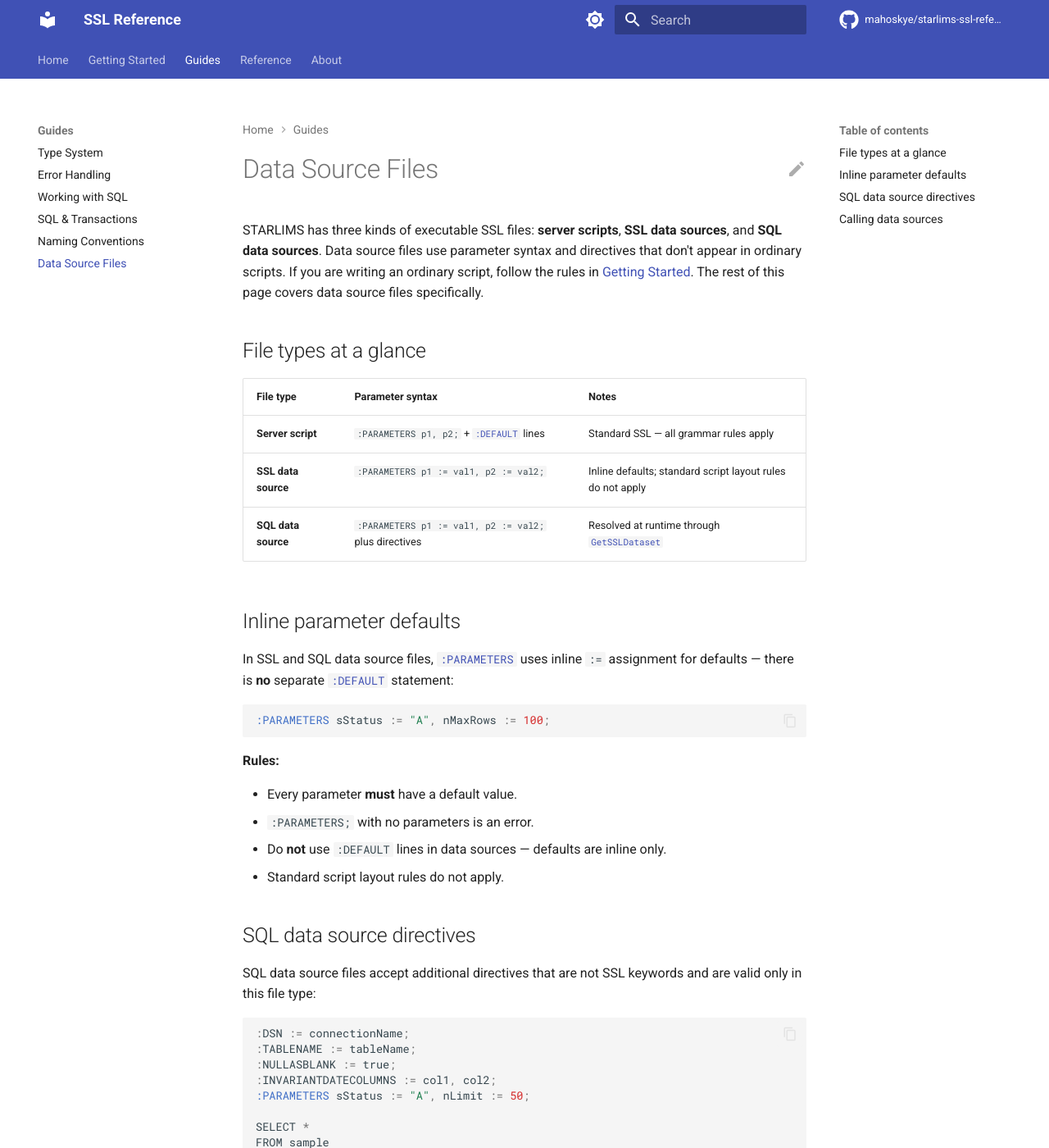
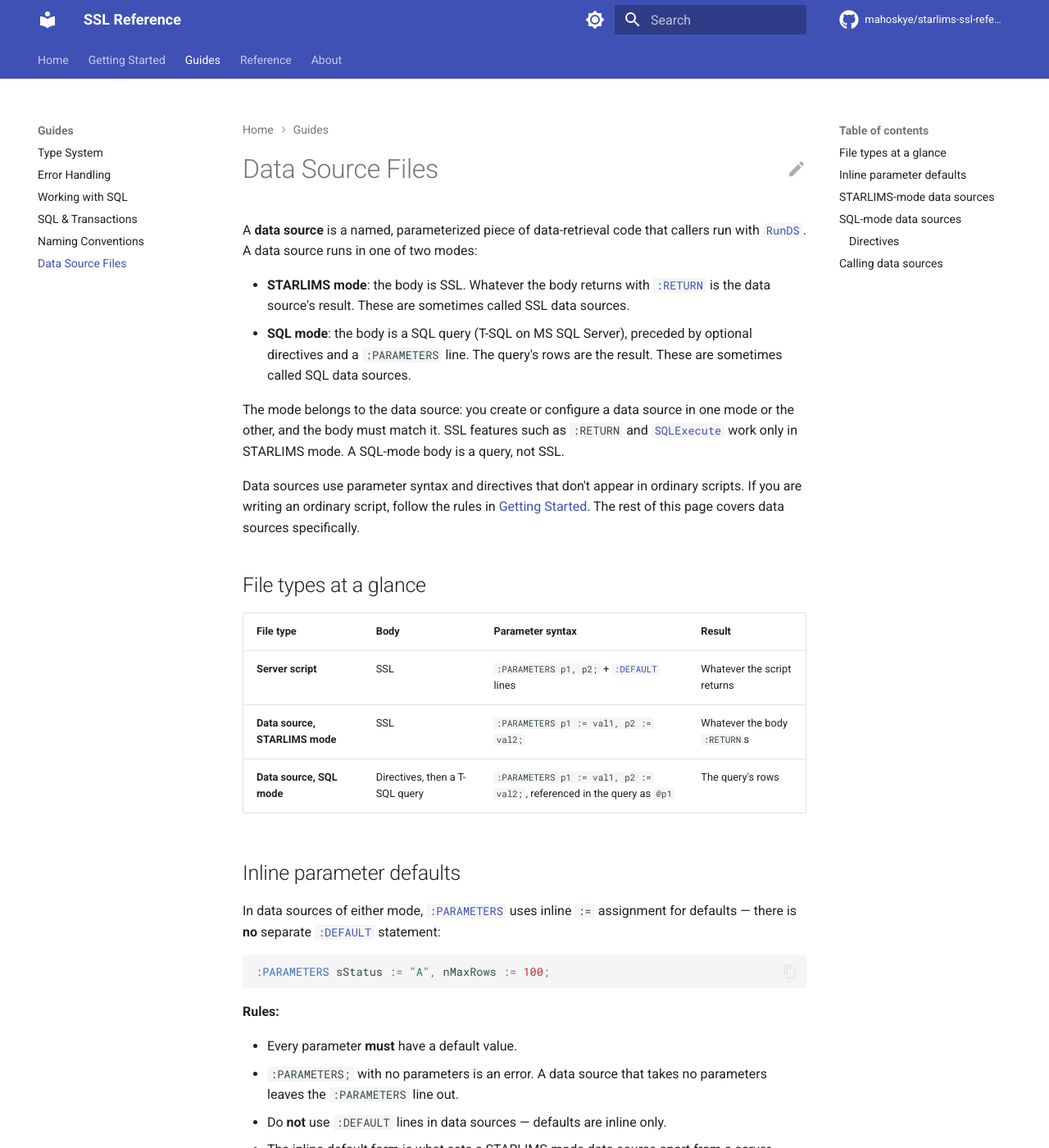
Before and after one commit to mahoskye/starlims-ssl-reference, an MkDocs documentation site: the page built from content/guides/data-sources.md, in a window 1280 px wide and 1400 px high. Shown: the whole window at 82% size. Built offline with MkDocs 1.6.1 and Material for MkDocs 9.7.7, drawn with Linux system fonts in a browser that asks for light colours; plug-ins that fetch from the network failed and are left out; comment, search, counter and statistics services are not loaded; some of the changed text lies outside the part shown.

Commit message:
docs: document data source modes, @name binding, and NULLASBLANK spellings (closes #68)
Introduce STARLIMS mode and SQL mode, fix the SQL-mode example to bind
@name parameters, add a STARLIMS-mode example, and document the
:NULLASBLANK true/false spellings (with a warning that .T./.F. are
ignored) and the bare-name :INVARIANTDATECOLUMNS form.

Co-Authored-By: Claude Opus 5.5 <noreply@anthropic.com>

````diff
--- a/content/guides/data-sources.md
+++ b/content/guides/data-sources.md
@@ -1,18 +1,25 @@
 # Data Source Files
 
-STARLIMS has three kinds of executable SSL files: **server scripts**, **SSL data sources**, and **SQL data sources**. Data source files use parameter syntax and directives that don't appear in ordinary scripts. If you are writing an ordinary script, follow the rules in [Getting Started](../getting-started.md). The rest of this page covers data source files specifically.
+A **data source** is a named, parameterized piece of data-retrieval code that callers run with [`RunDS`](../reference/functions/RunDS.md). A data source runs in one of two modes:
+
+- **STARLIMS mode**: the body is SSL. Whatever the body returns with [`:RETURN`](../reference/keywords/RETURN.md) is the data source's result. These are sometimes called SSL data sources.
+- **SQL mode**: the body is a SQL query (T-SQL on MS SQL Server), preceded by optional directives and a `:PARAMETERS` line. The query's rows are the result. These are sometimes called SQL data sources.
+
+The mode belongs to the data source: you create or configure a data source in one mode or the other, and the body must match it. SSL features such as `:RETURN` and [`SQLExecute`](../reference/functions/SQLExecute.md) work only in STARLIMS mode. A SQL-mode body is a query, not SSL.
+
+Data sources use parameter syntax and directives that don't appear in ordinary scripts. If you are writing an ordinary script, follow the rules in [Getting Started](../getting-started.md). The rest of this page covers data sources specifically.
 
 ## File types at a glance
 
-| File type | Parameter syntax | Notes |
-|-----------|------------------|-------|
-| **Server script** | `:PARAMETERS p1, p2;` + [`:DEFAULT`](../reference/keywords/DEFAULT.md) lines | Standard SSL — all grammar rules apply |
-| **SSL data source** | `:PARAMETERS p1 := val1, p2 := val2;` | Inline defaults; standard script layout rules do not apply |
-| **SQL data source** | `:PARAMETERS p1 := val1, p2 := val2;` plus directives | Resolved at runtime through [`GetSSLDataset`](../reference/functions/GetSSLDataset.md) |
+| File type | Body | Parameter syntax | Result |
+|-----------|------|------------------|--------|
+| **Server script** | SSL | `:PARAMETERS p1, p2;` + [`:DEFAULT`](../reference/keywords/DEFAULT.md) lines | Whatever the script returns |
+| **Data source, STARLIMS mode** | SSL | `:PARAMETERS p1 := val1, p2 := val2;` | Whatever the body `:RETURN`s |
+| **Data source, SQL mode** | Directives, then a T-SQL query | `:PARAMETERS p1 := val1, p2 := val2;`, referenced in the query as `@p1` | The query's rows |
 
 ## Inline parameter defaults
 
-In SSL and SQL data source files, [`:PARAMETERS`](../reference/keywords/PARAMETERS.md) uses inline `:=` assignment for defaults — there is **no** separate [`:DEFAULT`](../reference/keywords/DEFAULT.md) statement:
+In data sources of either mode, [`:PARAMETERS`](../reference/keywords/PARAMETERS.md) uses inline `:=` assignment for defaults — there is **no** separate [`:DEFAULT`](../reference/keywords/DEFAULT.md) statement:
 
 ```ssl
 :PARAMETERS sStatus := "A", nMaxRows := 100;
@@ -21,32 +28,67 @@ In SSL and SQL data source files, [`:PARAMETERS`](../reference/keywords/PARAMETE
 **Rules:**
 
 - Every parameter **must** have a default value.
-- `:PARAMETERS;` with no parameters is an error.
+- `:PARAMETERS;` with no parameters is an error. A data source that takes no parameters leaves the `:PARAMETERS` line out.
 - Do **not** use `:DEFAULT` lines in data sources — defaults are inline only.
-- Standard script layout rules do not apply.
+- The inline-default form is what sets a STARLIMS-mode data source apart from a server script. The same `:PARAMETERS` line is not valid in a server script.
 
-## SQL data source directives
+## STARLIMS-mode data sources
 
-SQL data source files accept additional directives that are not SSL keywords and are valid only in this file type:
+In STARLIMS mode the body is ordinary SSL. It can declare variables, define [`:PROCEDURE`](../reference/keywords/PROCEDURE.md) blocks and call them with [`DoProc`](../reference/functions/DoProc.md), and run queries with [`SQLExecute`](../reference/functions/SQLExecute.md), which marks parameters as `?name?`:
 
 ```ssl
-:DSN := connectionName;
-:TABLENAME := tableName;
+:PARAMETERS sStatus := "Logged", sFromId := "";
+
+:RETURN SQLExecute("
+	SELECT sample_id, status, logdate
+	FROM sample
+	WHERE status = ?sStatus?
+		AND sample_id >= ?sFromId?
+	ORDER BY sample_id
+");
+```
+
+This data source returns the matching rows as an array of rows, and [`RunDS`](../reference/functions/RunDS.md) passes that array back to the caller. [`PARAMETERS`](../reference/keywords/PARAMETERS.md#using-parameters-in-a-data-source-file) has another example.
+
+`RunDS`'s return-type argument (`"ssldataset"`, `"xml"`, and so on) converts only an [`SSLDataset`](../reference/classes/SSLDataset.md) result. Any other value, including the array above, comes back unchanged whatever return type the caller asks for. If callers need those return types, have the body return an `SSLDataset`, for example from [`GetSSLDataset`](../reference/functions/GetSSLDataset.md).
+
+## SQL-mode data sources
+
+A SQL-mode data source is a T-SQL query. Parameters from the `:PARAMETERS` line are referenced as `@name`. The `?name?` markers used by `SQLExecute` do not work here. Directives come before the query:
+
+```ssl
+:DSN := DATABASE;
+:TABLENAME := sample;
 :NULLASBLANK := true;
-:INVARIANTDATECOLUMNS := col1, col2;
-:PARAMETERS sStatus := "A", nLimit := 50;
+:INVARIANTDATECOLUMNS := logdate;
+:PARAMETERS sStatus := "Logged", sFromId := "";
 
-SELECT *
+SELECT sample_id, status, logdate
 FROM sample
-WHERE status = ?sStatus?
+WHERE status = @sStatus
+	AND sample_id >= @sFromId
+ORDER BY sample_id
 ```
+
+It takes the same parameters and applies the same filter as the STARLIMS-mode example above, so both are called the same way. `RunDS` returns the rows as an array unless the caller asks for another return type.
+
+### Directives
+
+The directives are not SSL keywords. Their names are case-sensitive, so write them in uppercase: a lowercase `:nullasblank` line is ignored.
 
 | Directive | Purpose |
 |-----------|---------|
 | `:DSN := name;` | Database connection name to use |
 | `:TABLENAME := name;` | Table name for the resulting dataset |
-| `:NULLASBLANK := true;` | Controls null-to-blank conversion |
+| `:NULLASBLANK := true;` | Controls null-to-blank conversion. Write `true` or `false`. |
 | `:INVARIANTDATECOLUMNS := col1, col2;` | Columns treated as invariant (culture-neutral) dates |
+
+**`:NULLASBLANK`** takes the words `true` or `false`, matched case-insensitively (`TRUE` and `False` work too). With `true`, a `NULL` column value comes back as a blank value of the column's type, such as `""` for text and `0` for a number. With `false`, it comes back as [`NIL`](../reference/literals/nil.md). When the directive is absent, null-to-blank is on.
+
+!!! warning "`.T.` and `.F.` do nothing here"
+    `:NULLASBLANK` does not accept the SSL boolean literals. `:NULLASBLANK := .F.;` raises no error, but it is ignored, so null-to-blank stays on and `NULL` values still come back blank. Write `:NULLASBLANK := false;` to get `NIL` for `NULL` values.
+
+**`:INVARIANTDATECOLUMNS`** takes bare column names separated by commas, such as `:INVARIANTDATECOLUMNS := logdate, releasedate;`. Do not quote the names: a quoted name raises no error, but the quotes are kept as part of the name, so it matches no column.
 
 ## Calling data sources
 
@@ -59,12 +101,14 @@ Data sources are invoked at runtime via [`RunDS`](../reference/functions/RunDS.m
 oResult := RunDS("Category.DataSourceName");
 
 /* Call with parameter overrides, in :PARAMETERS order;
-oResult := RunDS("Category.DataSourceName", {"P", 25});
+oResult := RunDS("Category.DataSourceName", {"Released", "S-1000"});
 
 /* Return as an SSLDataset object;
 oDs := RunDS("Category.DataSourceName",, "ssldataset");
 ```
 
-Parameter values bind by **position**, in the order the data source declares them in `:PARAMETERS`; names are not matched. For the directive example above, `{"P", 25}` sets `sStatus` to `"P"` and `nLimit` to `25`. Trailing values you leave out keep their inline defaults, and values beyond the declared parameters are silently ignored. Passing `{name, value}` pairs does not work: each pair is bound whole to one parameter.
+Parameter values bind by **position**, in the order the data source declares them in `:PARAMETERS`; names are not matched. For the examples above, `{"Released", "S-1000"}` sets `sStatus` to `"Released"` and `sFromId` to `"S-1000"`. Trailing values you leave out keep their inline defaults, and values beyond the declared parameters are silently ignored. Passing `{name, value}` pairs does not work: each pair is bound whole to one parameter.
+
+The return-type argument in the last call converts only an `SSLDataset` result. A STARLIMS-mode data source that returns an array still returns that array (see [STARLIMS-mode data sources](#starlims-mode-data-sources)).
 
 Use [`GetDSParameters`](../reference/functions/GetDSParameters.md) to get a data source's parameter names in declaration order, which is the order `RunDS` binds them.
````
